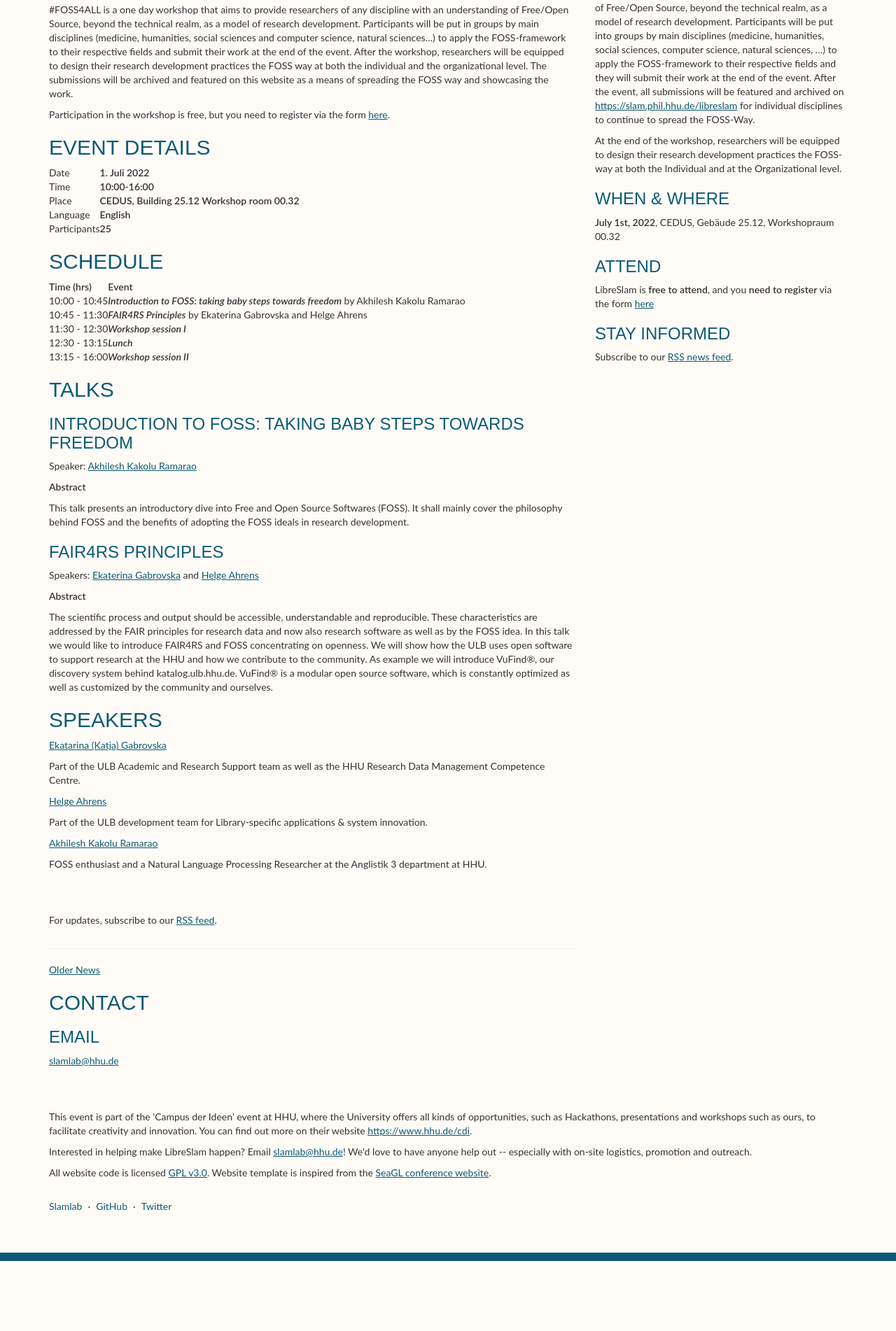
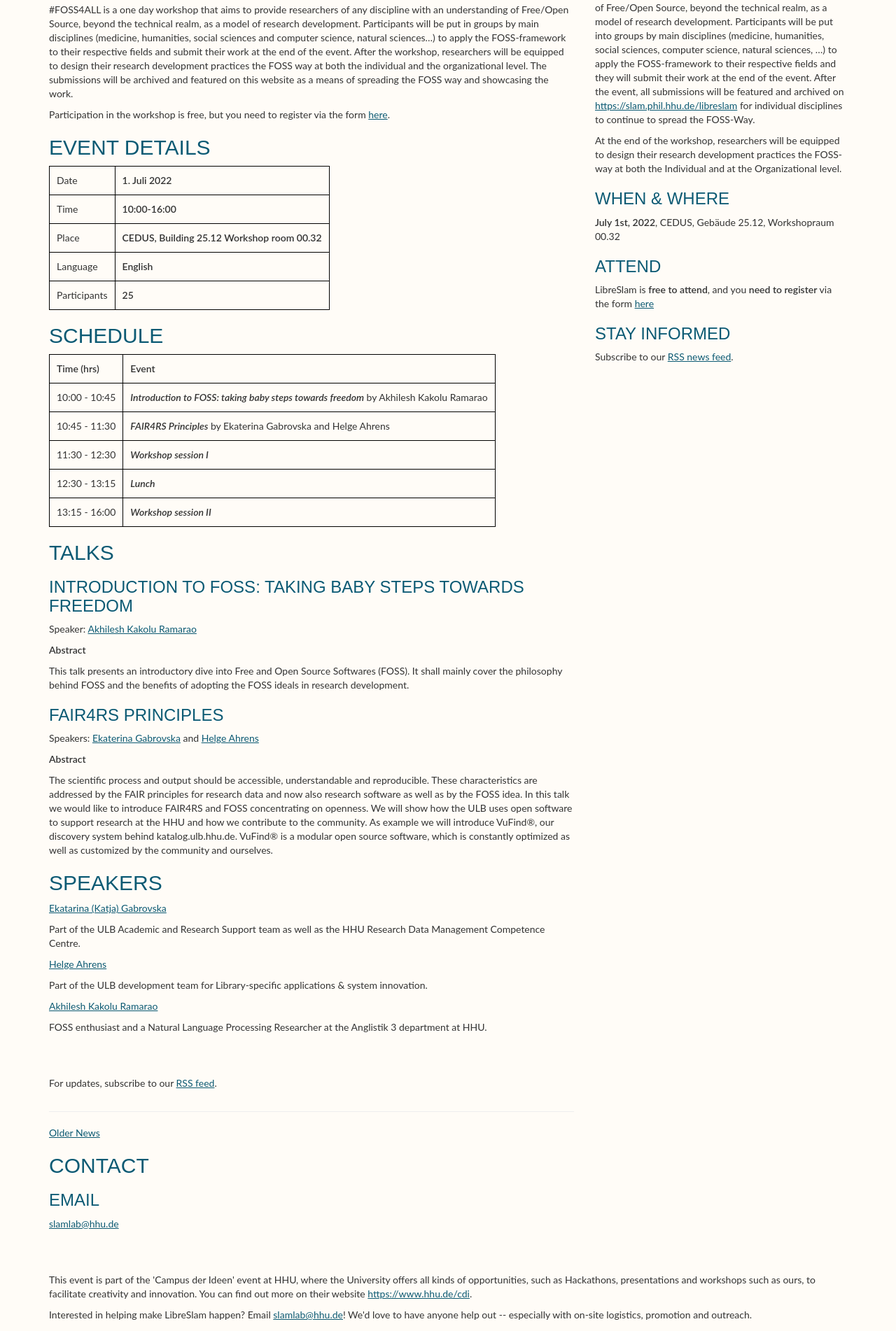
Before and after one commit to hhuslamlab/libreslam, a Jekyll site: the page built from index.md, in a window 1280 px wide. Shown: the part 545-2447 px from the top of the page at 70% size. Built offline with Jekyll 4.4.1, drawn with Linux system fonts in a browser that asks for light colours; before the commit the page ends 2347 px from its top, so only the background shows below that.

Commit message:
edit sass

```diff
--- a/css/app/slam.scss
+++ b/css/app/slam.scss
@@ -365,3 +365,12 @@ ol > li > ol {
 .navbar {
   margin: 0;
 }
+
+.mbtablestyle {
+        border-collapse: collapse;
+
+   > table, td, th {
+     border: 1px solid black;
+     padding: 10px 10px 10px 10px;
+        }
+}
```
